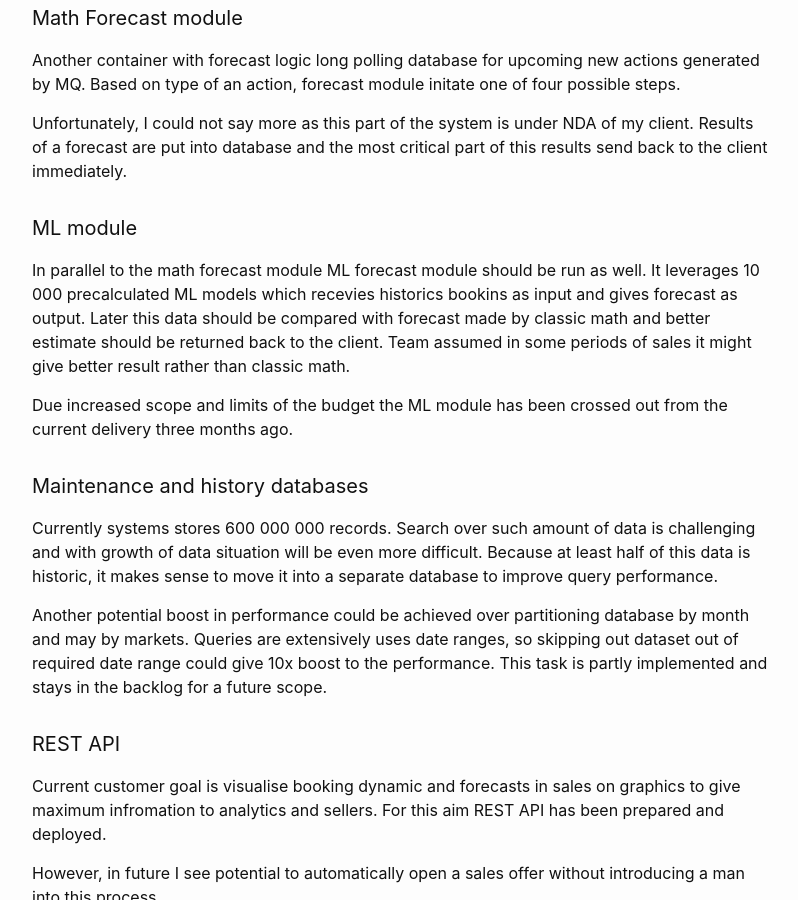
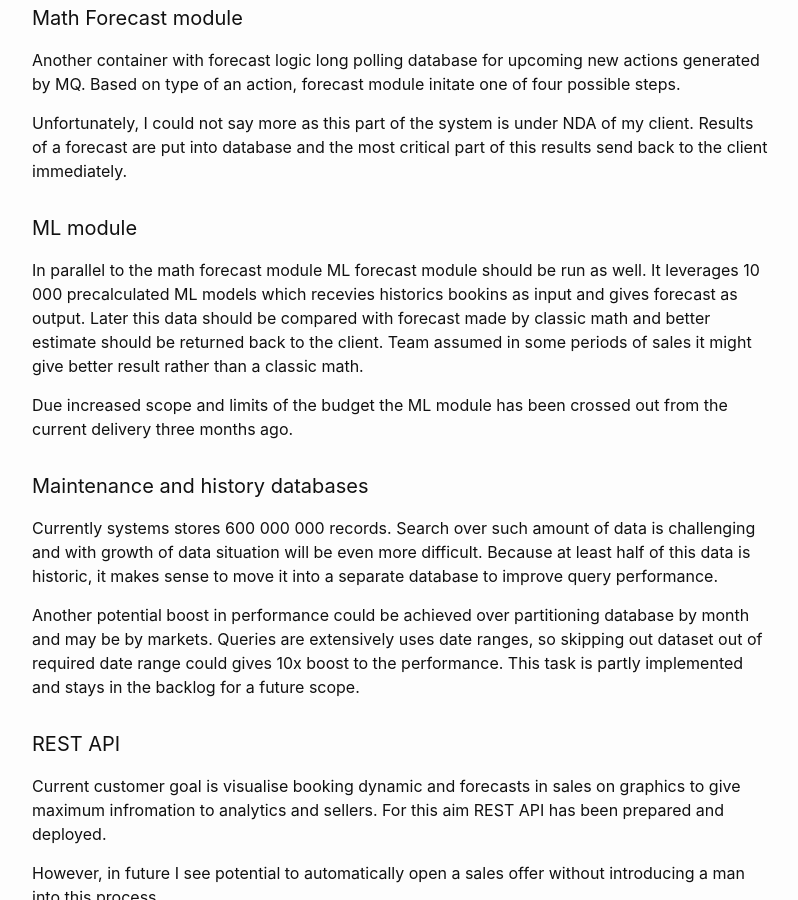
Before and after one commit to Gelassen/dkazakov.github.io, a Jekyll site: the page built from _posts/2024-11-02-case-study-developing-forecast-sales-system-for-a-major-airline.html, in a window 1280 px wide and 900 px high, scrolled down 5886 px. Shown: the whole window, without its empty margins (238-1036 px from the left). Built offline with Jekyll 4.4.1, drawn with Linux system fonts in a browser that asks for light colours; some of the changed text lies outside the part shown.

Commit message:
Fix typos

```diff
--- a/_posts/2024-11-02-case-study-developing-forecast-sales-system-for-a-major-airline.html
+++ b/_posts/2024-11-02-case-study-developing-forecast-sales-system-for-a-major-airline.html
@@ -472,7 +472,7 @@ modified_time: '2024-11-03'
                     compared with forecast made by classic math and better
                     estimate should be returned back to the client. Team assumed
                     in some periods of sales it might give better result rather
-                    than classic math.
+                    than a classic math.
                 </p>
                 <p>
                     Due increased scope and limits of the budget the ML module
@@ -489,9 +489,9 @@ modified_time: '2024-11-03'
                 </p>
                 <p>
                     Another potential boost in performance could be achieved
-                    over partitioning database by month and may by markets.
+                    over partitioning database by month and may be by markets.
                     Queries are extensively uses date ranges, so skipping out
-                    dataset out of required date range could give 10x boost to
+                    dataset out of required date range could gives 10x boost to
                     the performance. This task is partly implemented and stays
                     in the backlog for a future scope.
                 </p>
```
Also changed, not shown: other parts of _posts/2024-11-02-case-study-developing-forecast-sales-system-for-a-major-airline.html (+4 -4 lines).
